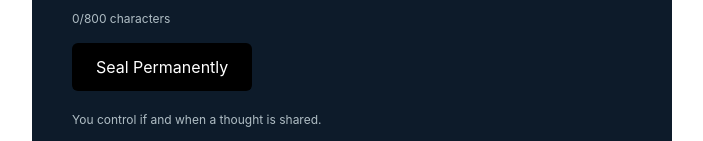
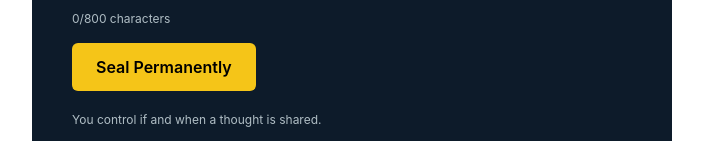
Before and after one commit to tlaangP/proof-of-thought, a Next.js app: page / in a window 1280 px wide. Shown: the part 421-562 px from the top of the page, without its empty margins (288-991 px from the left). Built offline with nearby package versions, Linux system fonts and the light colour scheme; no server answers; the database is empty.

Commit message:
Update page.tsx

```diff
--- a/app/page.tsx
+++ b/app/page.tsx
@@ -164,7 +164,7 @@ export default function Home() {
             gap: "8px",
             marginTop: "15px",
             fontSize: "14px",
-            color: "#333",
+            color: "#FFFFFF",
           }}
         >
           <input type="checkbox" checked={makePublic} onChange={(e) => setMakePublic(e.target.checked)} />
@@ -177,8 +177,10 @@ export default function Home() {
         style={{
           marginTop: "15px",
           padding: "12px 24px",
-          backgroundColor: "black",
-          color: "white",
+          backgroundColor: "#F5C518",
+          color: "#000",
+          fontWeight: 600,
+          border: "none",
           borderRadius: "6px",
           cursor: "pointer",
         }}
@@ -337,11 +339,11 @@ export default function Home() {
       <ul style={{ marginTop: "15px", listStyle: "none", padding: 0 }}>
         {thoughts.map((t) => (
           <li key={t.id} style={{ marginBottom: "20px" }}>
-            <Link href={`/thought/${t.id}`} style={{ textDecoration: "none", color: "black" }}>
+            <Link href={`/thought/${t.id}`} style={{ textDecoration: "none", color: "#FFFFFF" }}>
               <div
                 style={{
                   fontWeight: 500,
-                  color: "#333",
+                  color: "#FFFFFF",
                   whiteSpace: "nowrap",
                   overflow: "hidden",
                   textOverflow: "ellipsis",
```
